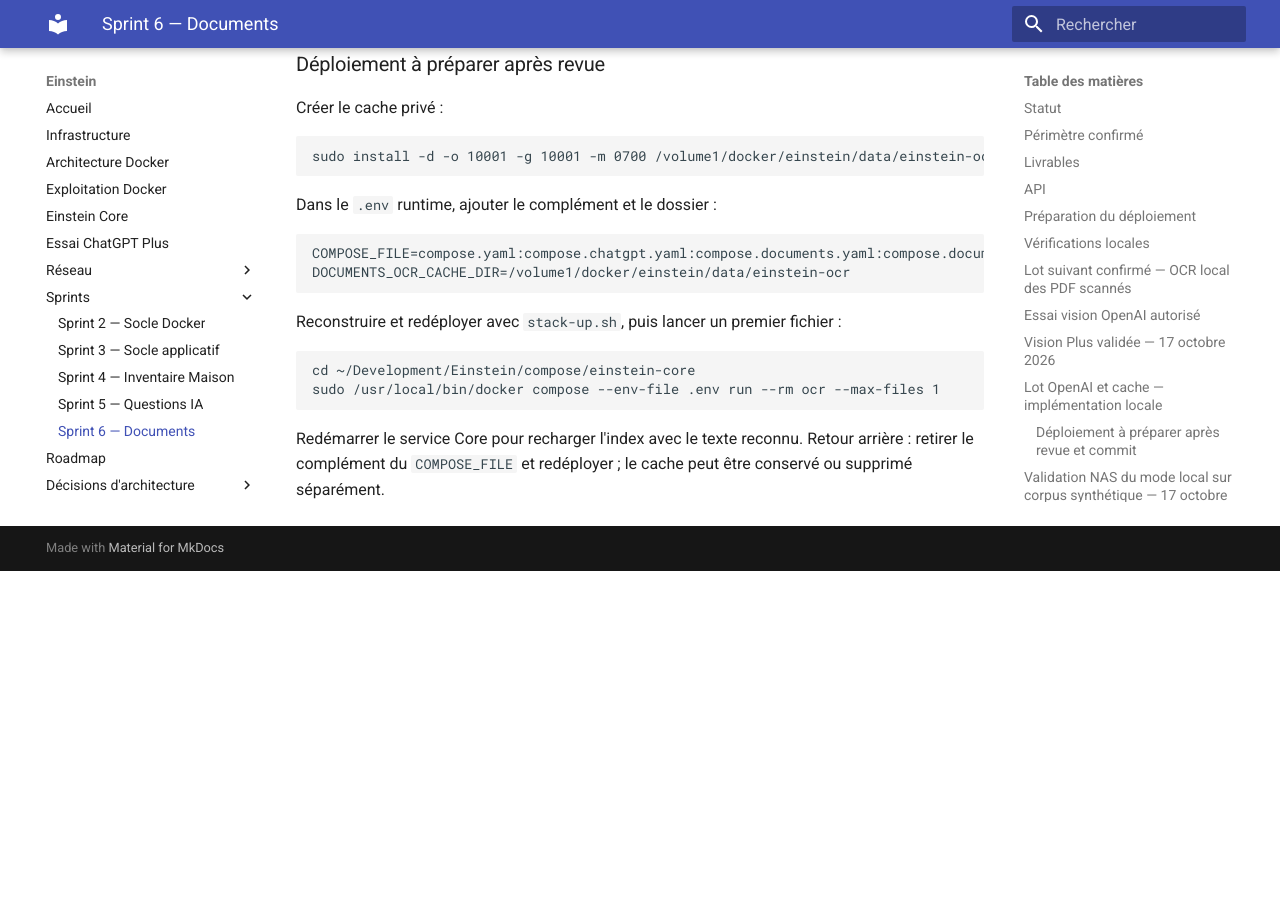
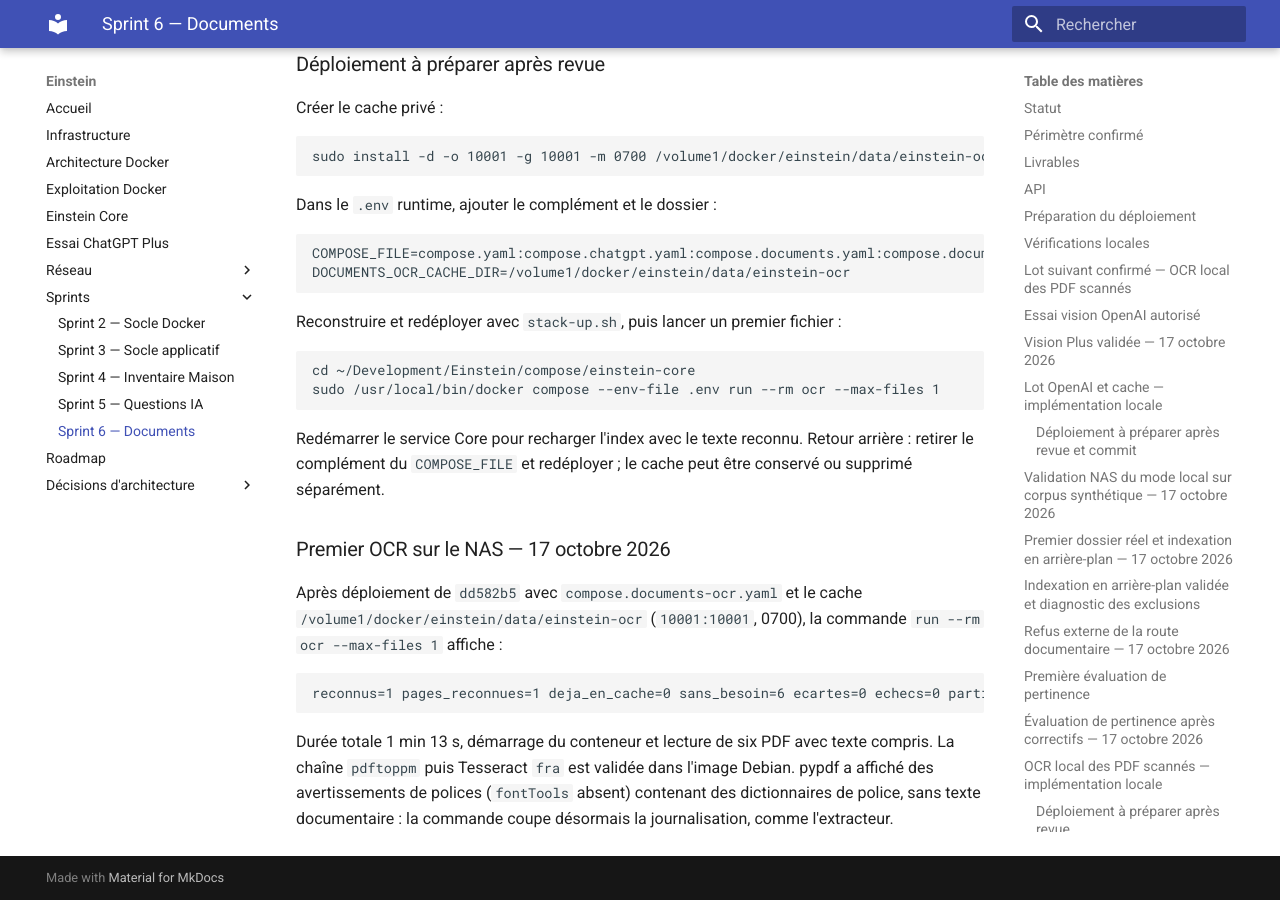
Before and after one commit to asanchez74/Einstein, an MkDocs documentation site: the page built from docs/sprints/sprint-6-recherche-documentaire.md, in a window 1280 px wide and 900 px high, scrolled down 10582 px. Built offline with MkDocs 1.6.1 and Material for MkDocs 9.7.7, drawn with Linux system fonts in a browser that asks for light colours; before the commit the page ends 11153 px from its top, so only the background shows below that.

Commit message:
fix: couper la journalisation des parseurs dans la commande OCR
Les avertissements de pypdf pouvaient citer des éléments des documents.
Consigne le premier OCR réussi sur le NAS.

Co-Authored-By: Claude Opus 5.5 <noreply@anthropic.com>

````diff
--- a/docs/sprints/sprint-6-recherche-documentaire.md
+++ b/docs/sprints/sprint-6-recherche-documentaire.md
@@ -478,3 +478,19 @@ sudo /usr/local/bin/docker compose --env-file .env run --rm ocr --max-files 1
 Redémarrer le service Core pour recharger l'index avec le texte reconnu.
 Retour arrière : retirer le complément du `COMPOSE_FILE` et redéployer ;
 le cache peut être conservé ou supprimé séparément.
+
+### Premier OCR sur le NAS — 17 octobre 2026
+
+Après déploiement de `dd582b5` avec `compose.documents-ocr.yaml` et le cache
+`/volume1/docker/einstein/data/einstein-ocr` (`10001:10001`, 0700), la commande
+`run --rm ocr --max-files 1` affiche :
+
+```text
+reconnus=1 pages_reconnues=1 deja_en_cache=0 sans_besoin=6 ecartes=0 echecs=0 partiel=True
+```
+
+Durée totale 1 min 13 s, démarrage du conteneur et lecture de six PDF avec
+texte compris. La chaîne `pdftoppm` puis Tesseract `fra` est validée dans
+l'image Debian. pypdf a affiché des avertissements de polices (`fontTools`
+absent) contenant des dictionnaires de police, sans texte documentaire :
+la commande coupe désormais la journalisation, comme l'extracteur.
````
Also changed, not shown: 2 other files.
